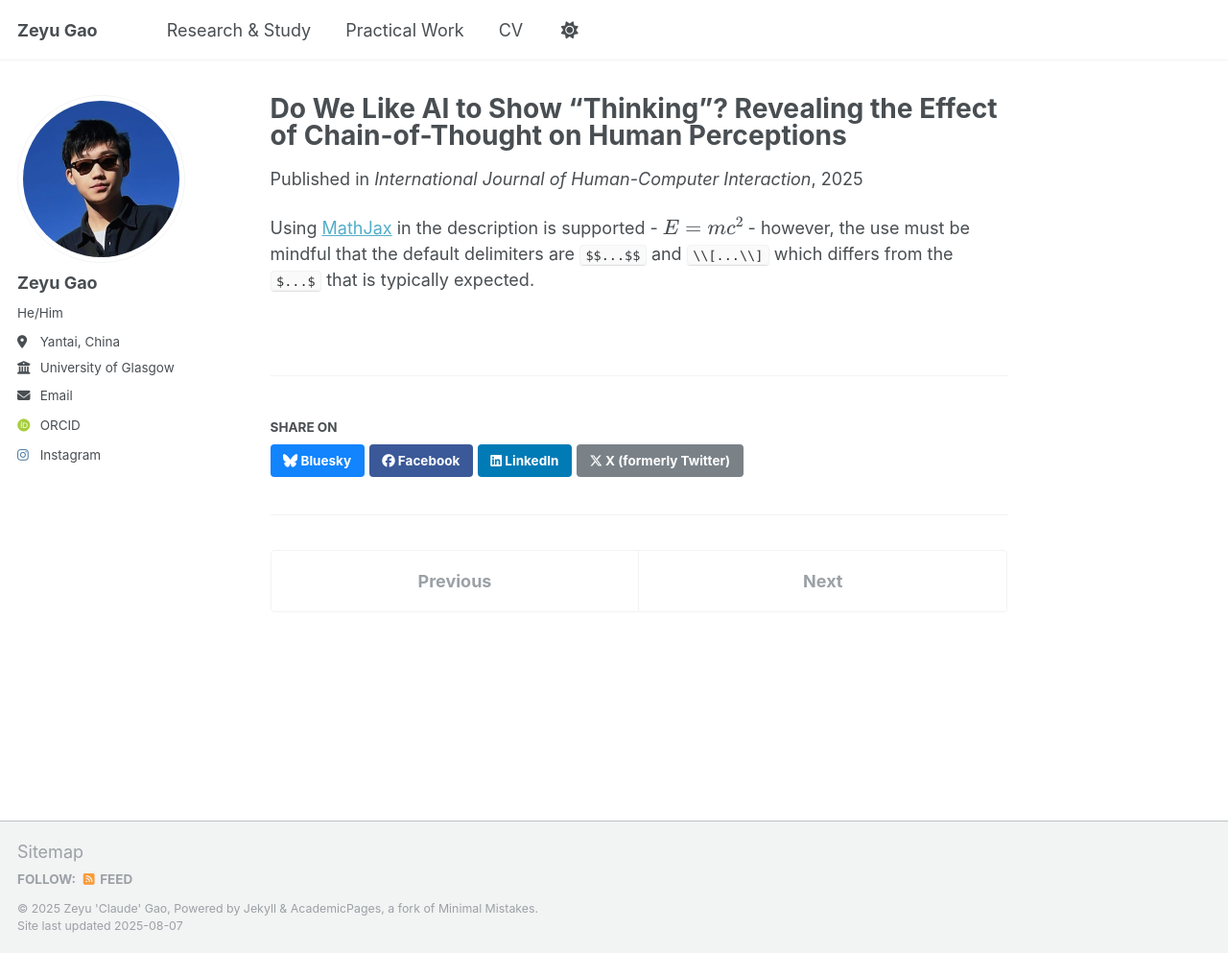
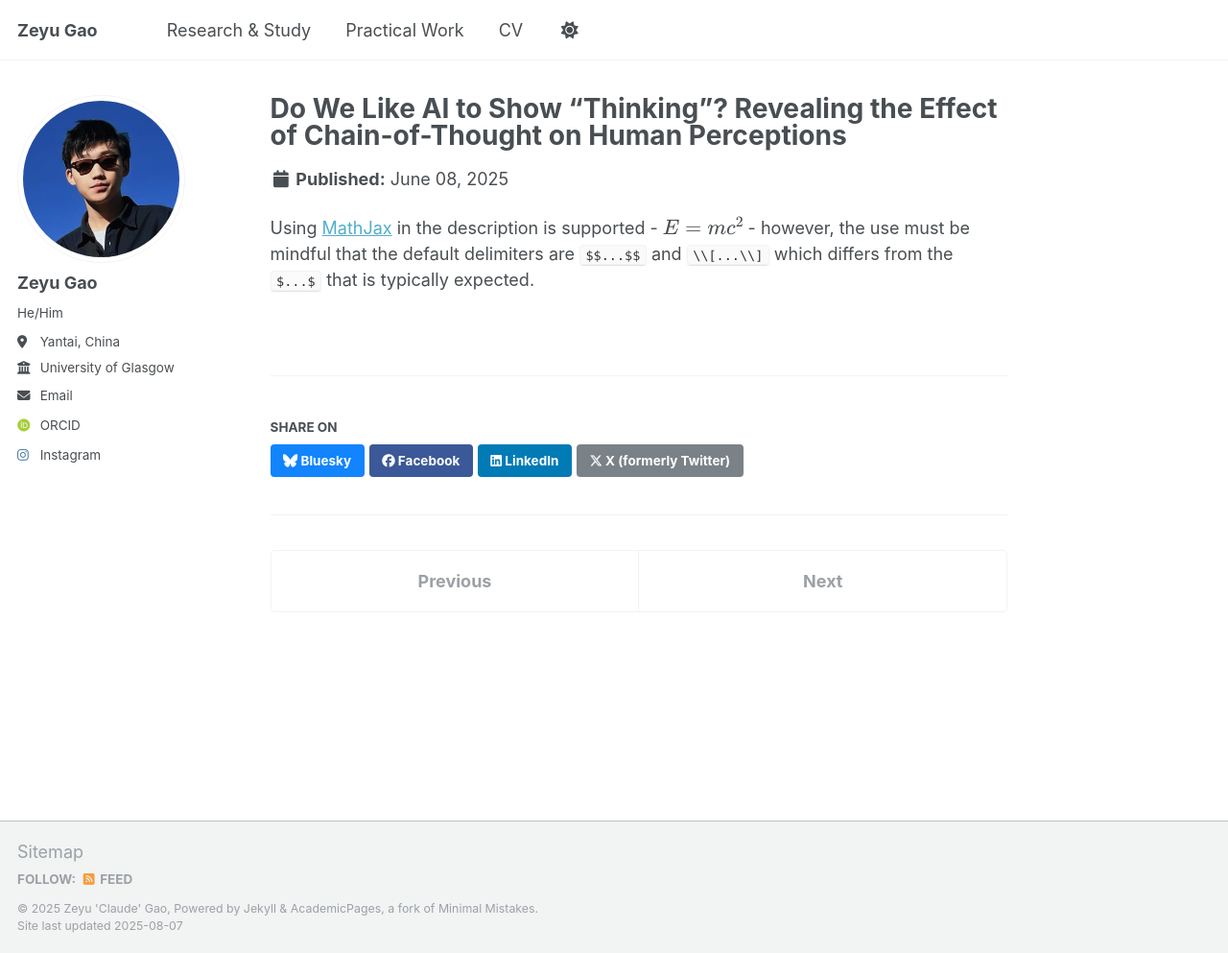
Before and after one commit to ClaudeGao01/ClaudeGao01.github.io, a Jekyll site: the page built from _publications/2025-06-08-paper-title-number-5.md, in a window 1280 px wide and 993 px high. Shown: the whole window at 96% size. Built offline with Jekyll 4.4.1, drawn with Linux system fonts in a browser that asks for light colours; some web fonts are replaced; a script that is not in the unit is left out.

Commit message:
Update 2025-06-08-paper-title-number-5.md

```diff
--- a/_publications/2025-06-08-paper-title-number-5.md
+++ b/_publications/2025-06-08-paper-title-number-5.md
@@ -3,8 +3,7 @@ title: 'Do We Like AI to Show “Thinking”? Revealing the Effect of Chain-of-T
 collection: publications
 category: conferences
 permalink: /publication/2024-02-17-paper-title-number-4
-excerpt: 'Under review at, International Journal of Human-Computer Interaction$$'
-venue: 'International Journal of Human-Computer Interaction'
+excerpt: 'Under review at *International Journal of Human-Computer Interaction*'
 paperurl: 'http://academicpages.github.io/files/paper3.pdf'
 ---
 
```
